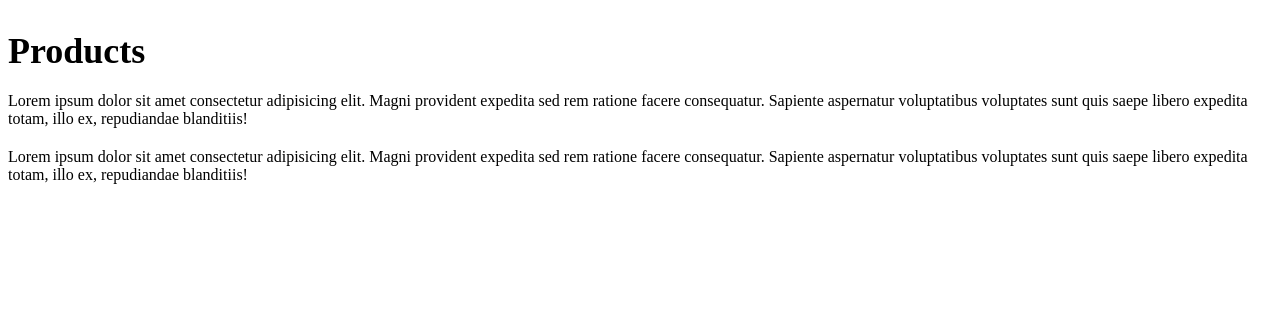
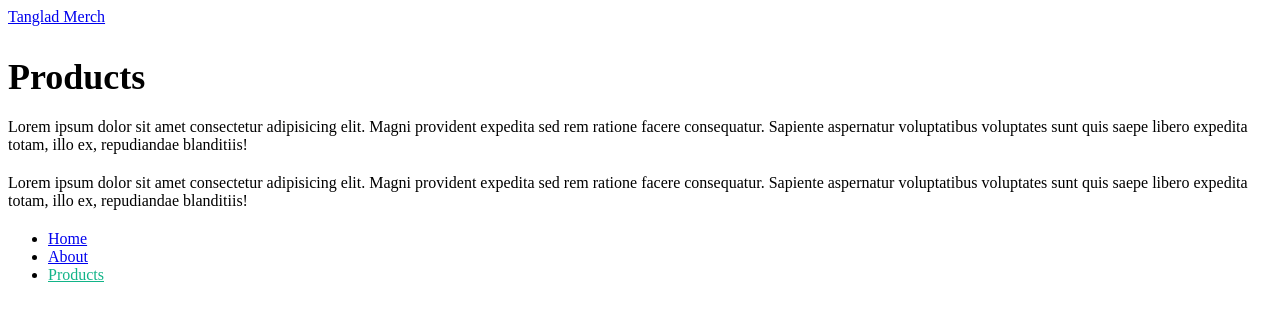
Before and after one commit to jeydpeaschocolatebar/introduction-to-nuxt, a Nuxt app: page /products in a window 1280 px wide. Shown: the top 318 px of the page. Built offline with nearby package versions, Linux system fonts and the light colour scheme.

Commit message:
gtk: layouts

```diff
--- a/nuxt.config.ts
+++ b/nuxt.config.ts
@@ -1,4 +1,4 @@
 // https://nuxt.com/docs/api/configuration/nuxt-config
 export default defineNuxtConfig({
-  srcDir: "./src",
+  srcDir: "src/",
 });
--- /dev/null
+++ b/src/layouts/default.vue
@@ -0,0 +1,31 @@
+<template>
+    <div>
+        <header>
+            <nav>
+                <NuxtLink to="/">House of Tanglads</NuxtLink>
+                <ul>
+                    <li>
+                        <NuxtLink to="/">Home</NuxtLink>
+                    </li>
+                    <li>
+                        <NuxtLink to="/about">About</NuxtLink>
+                    </li>
+                    <li>
+                        <NuxtLink to="/products">Products</NuxtLink>
+                    </li>
+                </ul>
+            </nav>
+        </header>
+
+        <!-- output the page content -->
+        <div>
+            <slot />
+        </div>
+    </div>
+</template>
+
+<style scoped>
+.router-link-exact-active {
+    color: #12b488
+}
+</style>
--- /dev/null
+++ b/src/layouts/products.vue
@@ -0,0 +1,40 @@
+<template>
+    <div>
+        <header>
+            <nav>
+                <NuxtLink to="/">Tanglad Merch</NuxtLink>
+            </nav>
+        </header>
+
+        <!-- output the page content -->
+        <div>
+            <slot />
+        </div>
+
+        <footer>
+            <ul>
+                <li>
+                    <NuxtLink to="/">Home</NuxtLink>
+                </li>
+                <li>
+                    <NuxtLink to="/about">About</NuxtLink>
+                </li>
+                <li>
+                    <NuxtLink to="/products">Products</NuxtLink>
+                </li>
+            </ul>
+        </footer>
+    </div>
+</template>
+
+<script setup>
+definePageMeta({
+    layout: 'products'
+})
+</script>
+
+<style scoped>
+.router-link-exact-active {
+    color: #12b488
+}
+</style>
--- a/src/pages/about.vue
+++ b/src/pages/about.vue
@@ -1,22 +1,5 @@
 <template>
     <div>
-        <header>
-            <nav>
-                <NuxtLink to="/">House of Tanglads</NuxtLink>
-                <ul>
-                    <li>
-                        <NuxtLink to="/">Home</NuxtLink>
-                    </li>
-                    <li>
-                        <NuxtLink to="/about">About</NuxtLink>
-                    </li>
-                    <li>
-                        <NuxtLink to="/products">Products</NuxtLink>
-                    </li>
-                </ul>
-            </nav>
-        </header>
-
         <h2>About</h2>
         <p>Lorem ipsum dolor sit amet consectetur adipisicing elit. Magni provident expedita sed rem ratione facere
             consequatur. Sapiente aspernatur voluptatibus voluptates sunt quis saepe libero expedita totam, illo ex,
--- a/src/pages/index.vue
+++ b/src/pages/index.vue
@@ -1,22 +1,5 @@
 <template>
     <div>
-        <header>
-            <nav>
-                <NuxtLink to="/">House of Tanglads</NuxtLink>
-                <ul>
-                    <li>
-                        <NuxtLink to="/">Home</NuxtLink>
-                    </li>
-                    <li>
-                        <NuxtLink to="/about">About</NuxtLink>
-                    </li>
-                    <li>
-                        <NuxtLink to="/products">Products</NuxtLink>
-                    </li>
-                </ul>
-            </nav>
-        </header>
-
         <h2>Home</h2>
         <p>Lorem ipsum dolor sit amet consectetur adipisicing elit. Magni provident expedita sed rem ratione facere
             consequatur. Sapiente aspernatur voluptatibus voluptates sunt quis saepe libero expedita totam, illo ex,
--- a/src/pages/products/[id].vue
+++ b/src/pages/products/[id].vue
@@ -9,6 +9,10 @@
 
 <script setup>
 const { id } = useRoute().params;
+
+definePageMeta({
+    layout: 'products'
+})
 </script>
 
 <style scoped></style>
--- a/src/pages/products/index.vue
+++ b/src/pages/products/index.vue
@@ -12,6 +12,9 @@
 </template>
 
 <script setup>
+definePageMeta({
+    layout: 'products'
+})
 </script>
 
 <style scoped>
```
